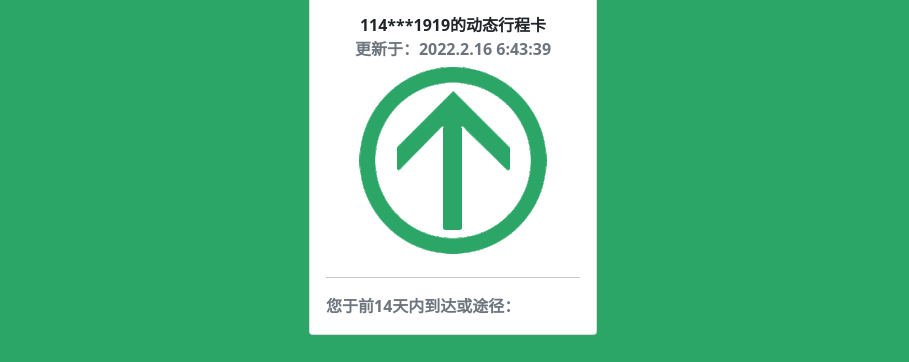
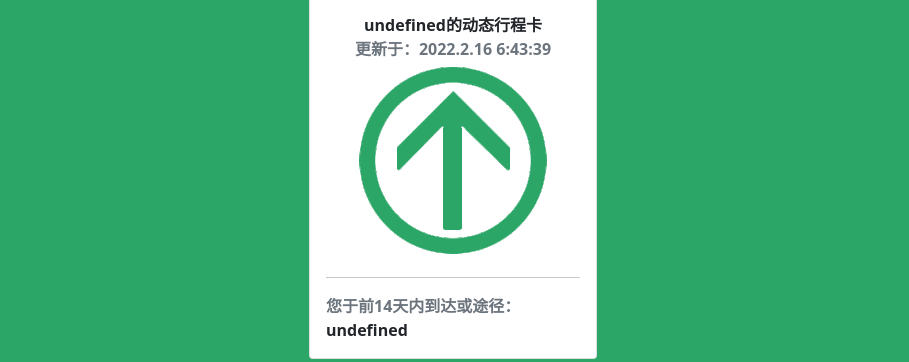
Before and after one commit to saeziae/maimai-xck, a plain HTML site: page real.html in a window 1280 px wide. Shown: the part 543-905 px from the top of the page, without its empty margins (187-1096 px from the left). Drawn offline with Linux system fonts and the light colour scheme.

Commit message:
2 params

```diff
--- a/real.html
+++ b/real.html
@@ -23,7 +23,7 @@
               class="card-img-top"
             />
             <div class="card-body">
-              <strong>114***1919的动态行程卡<br /></strong>
+              <strong><span id="pho"></span>的动态行程卡<br /></strong>
               <strong class="text-muted"
                 >更新于：<span id="time"></span
               ></strong>
@@ -32,8 +32,8 @@
               <div style="text-align: left">
                 <strong
                   ><span class="text-muted">您于前14天内到达或途径：</span
-                  ><span id="loc"></span></strong
-                >
+                  ><span id="loc"></span
+                ></strong>
               </div>
             </div>
           </div>
@@ -87,7 +87,15 @@
         +("0" + d.getMinutes()).slice(-2) +
         ":" +
         ("0" + d.getSeconds()).slice(-2);
-      document.getElementById("loc").innerHTML = decodeURIComponent(window.location.search.substring(1));
+      let query = window.location.search.substring(1);
+      let key_values = query.split("&");
+      let params = {};
+      key_values.map((key_val) => {
+        let key_val_arr = key_val.split("=");
+        params[key_val_arr[0]] = decodeURIComponent(key_val_arr[1]);
+      });
+      document.getElementById("pho").innerHTML = params["pho"];
+      document.getElementById("loc").innerHTML = params["loc"];
     </script>
   </body>
 </html>
```
